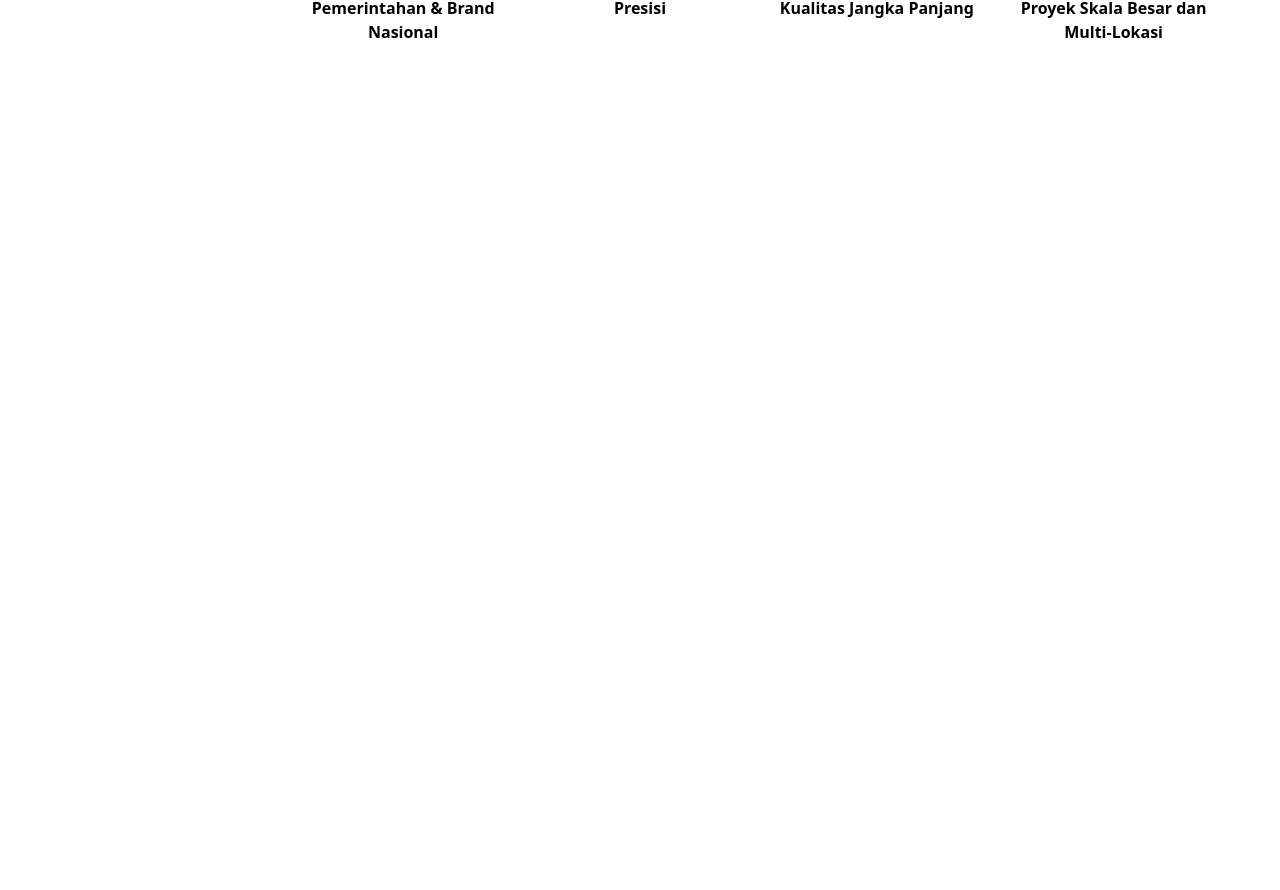
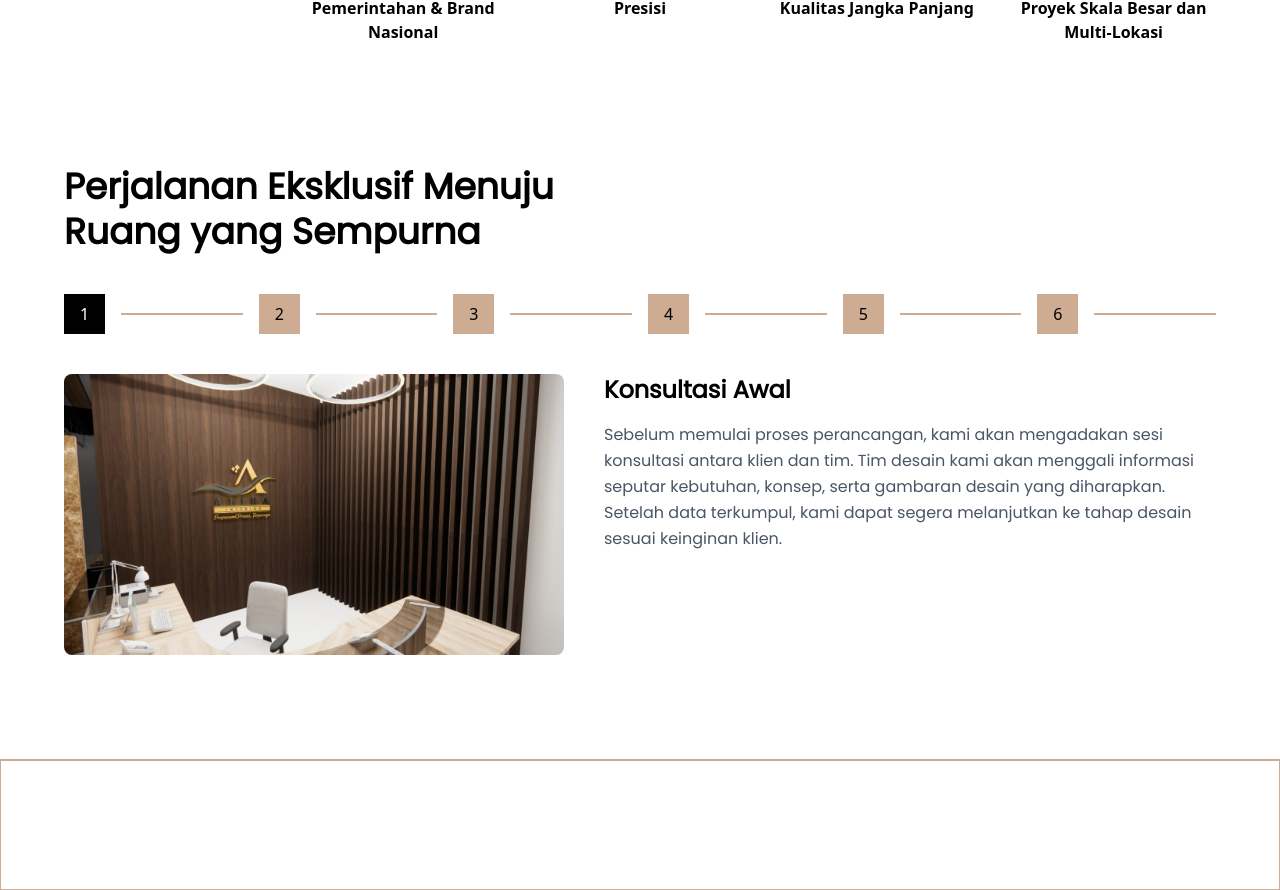
Before and after one commit to AfifSatrio/alira-interior-website, a Next.js app: page / in a window 1280 px wide. Shown: the part 2759-3649 px from the top of the page. Before the commit the page ends 2883 px from the top, so only its background shows below. Built offline with nearby package versions, Linux system fonts and the light colour scheme.

Commit message:
feat: add ProcessSection and AliraClient components, update ProjectSection layout, and define processSteps constant

```diff
--- a/app/page.tsx
+++ b/app/page.tsx
@@ -1,7 +1,9 @@
 import Hero from "@/components/hero-section/Hero"
 import Jasa from "@/components/jasa-section/Jasa"
+import ProcessSection from "@/components/process-section/ProcessSection"
 import ProjectSection from "@/components/project-section/ProjectSection"
 import ValueSection from "@/components/value-section/ValueSection"
+import AliraClient from "@/components/client-section/AliraClient"
 
 const page = () => {
   return (
@@ -10,6 +12,8 @@ const page = () => {
       <Jasa />
       <ProjectSection />
       <ValueSection />
+      <ProcessSection />
+      <AliraClient />
     </div>
   )
 }
--- /dev/null
+++ b/components/client-section/AliraClient.tsx
@@ -0,0 +1,11 @@
+const AliraClient = () => {
+  return (
+    <div className="border border-t-2 border-primary">
+        <div className="mt-32">
+
+        </div>
+    </div>
+  )
+}
+
+export default AliraClient
--- /dev/null
+++ b/components/process-section/ProcessSection.tsx
@@ -0,0 +1,40 @@
+"use client"
+
+import { processSteps } from "@/constants"
+import { useState } from "react"
+import Image from "next/image"
+
+const ProcessSection = () => {
+  const [activeStep, setActiveStep] = useState(processSteps[0].id)
+
+  const selectedData = processSteps.find((index) => index.id === activeStep)
+
+  return (
+    <div className="mx-auto max-w-6xl pb-20 pt-10">
+        <h1 className="grid grid-cols-2 text-4xl font-black font-poppins leading-tight">Perjalanan Eksklusif Menuju Ruang yang Sempurna</h1>
+        <div className="grid grid-cols-6 gap-4 mt-10">
+          {processSteps.map((index) => (
+            <div key={index.id} className="flex flex-row gap-4 items-center">
+              <button className={`w-fit px-4 py-2 cursor-pointer transition-all ${activeStep === index.id ? "bg-black text-white" : "text-black bg-primary"}`} onClick={() => setActiveStep(index.id)}>
+                {index.id}
+              </button>
+              <div className="bg-primary w-full h-0.5"/>
+            </div>
+          ))}
+        </div>
+      <div className="pt-10 flex flex-row gap-10">
+        <Image src={selectedData?.image} alt={selectedData?.title} width={500} height={300} className="rounded-lg mb-6" />
+        <div className="flex flex-col">
+          <h3 className="text-2xl font-bold font-poppins mb-4">
+            {selectedData?.title}
+          </h3>
+          <p className="text-gray-600 leading-relaxed font-poppins">
+            {selectedData?.desc}
+          </p>
+        </div>
+      </div>
+    </div>
+  )
+}
+
+export default ProcessSection
--- a/components/project-section/ProjectSection.tsx
+++ b/components/project-section/ProjectSection.tsx
@@ -5,7 +5,7 @@ const ProjectSection = () => {
   return (
     <div className="mx-auto py-10 bg-primary">
       <div className="text-center flex flex-col gap-4 mx-auto max-w-275">
-        <h1 className="text-4xl font-poppins font-bold text-center px-80 leading-normal">Kumpulan Proyek Alira Interior</h1>
+        <h1 className="text-4xl font-poppins font-black text-center px-80 leading-normal">Kumpulan Proyek Alira Interior</h1>
         <span className="block text-lg font-poppins font-light">Tidak hanya membangun interior baru, kami juga berpengalaman dalam rehabilitasi dan renovasi interior untuk meningkatkan fungsi, tampilan, serta nilai ruang yang sudah ada.</span>
       </div>
       <ProjectHighlight />
--- a/constants/index.ts
+++ b/constants/index.ts
@@ -21,3 +21,12 @@ export const valueIcons = [
     {id: 4, icon: "/icons/icon-4.svg", alt:"icon 4", desc: "Komitmen terhadap Kualitas Jangka Panjang" },
     {id: 5, icon: "/icons/icon-5.svg", alt:"icon 5", desc: "Mampu Menangani Proyek Skala Besar dan Multi-Lokasi" },
 ]
+
+export const processSteps = [
+    {id: 1, title: "Konsultasi Awal",image:"/bg/bg-1.webp", desc: "Sebelum memulai proses perancangan, kami akan mengadakan sesi konsultasi antara klien dan tim. Tim desain kami akan menggali informasi seputar kebutuhan, konsep, serta gambaran desain yang diharapkan. Setelah data terkumpul, kami dapat segera melanjutkan ke tahap desain sesuai keinginan klien." },
+    {id: 2, title: "Survey",image:"/bg/bg-1.webp", desc: "Setelah menjalin komunikasi dua arah, langkah berikutnya yang kami lakukan adalah survei lokasi. Tim kami akan turun langsung ke lapangan untuk melakukan pengukuran secara akurat. Proses ini penting untuk memahami kondisi dan posisi di lapangan, sehingga desain yang kami buat nantinya dapat selaras dan diaplikasikan dengan tepat sesuai konsep yang telah dirancang." },
+    {id: 3, title: "Pengerjaan Desain",image:"/bg/bg-1.webp", desc: "Pada tahap ini, tim kami mulai memproses seluruh kebutuhan, keinginan, dan konsep yang telah dikumpulkan untuk menyatukannya dalam proses perancangan secara menyeluruh. Berdasarkan hasil konsultasi dan survei lapangan yang telah dilakukan, kami akan menyajikan desain dalam bentuk visualisasi 3D. Dengan visualisasi ini, klien dapat lebih mudah memahami gambaran nyata dari hasil akhir yang akan dikerjakan di lapangan." },
+    {id: 4, title: "Presentasi",image:"/bg/bg-1.webp", desc: "Selanjutnya, Tim Alira Interior akan melakukan presentasi untuk memperlihatkan kepada Anda rancangan desain 3D yang telah kami selesaikan. Kualitas visual 3D yang kami sajikan akan memberikan gambaran yang jelas dan nyata mengenai wujud ruangan setelah melalui proses desain dan perencanaan." },
+    {id: 5, title: "Penawaran Harga",image:"/bg/bg-1.webp", desc: "Penawaran harga akan kami sampaikan setelah desain mendapatkan persetujuan dari klien. Pada tahap ini, kami akan bersama-sama menyepakati kontrak kerja sesuai dengan rincian biaya yang telah dijabarkan." },
+    {id: 6, title: "Produksi",image:"/bg/bg-1.webp", desc: "Setelah penawaran harga disepakati dan terjadi kesepakatan dengan tim kami, langkah selanjutnya adalah memulai proses produksi. Kami akan merealisasikan desain-desain yang telah mendapat persetujuan dari klien. Dengan demikian, kami berkomitmen untuk memberikan hasil yang memuaskan dan mewujudkan seluruh keinginan serta kebutuhan klien sesuai dengan harapan mereka terhadap interior." },
+]
```
